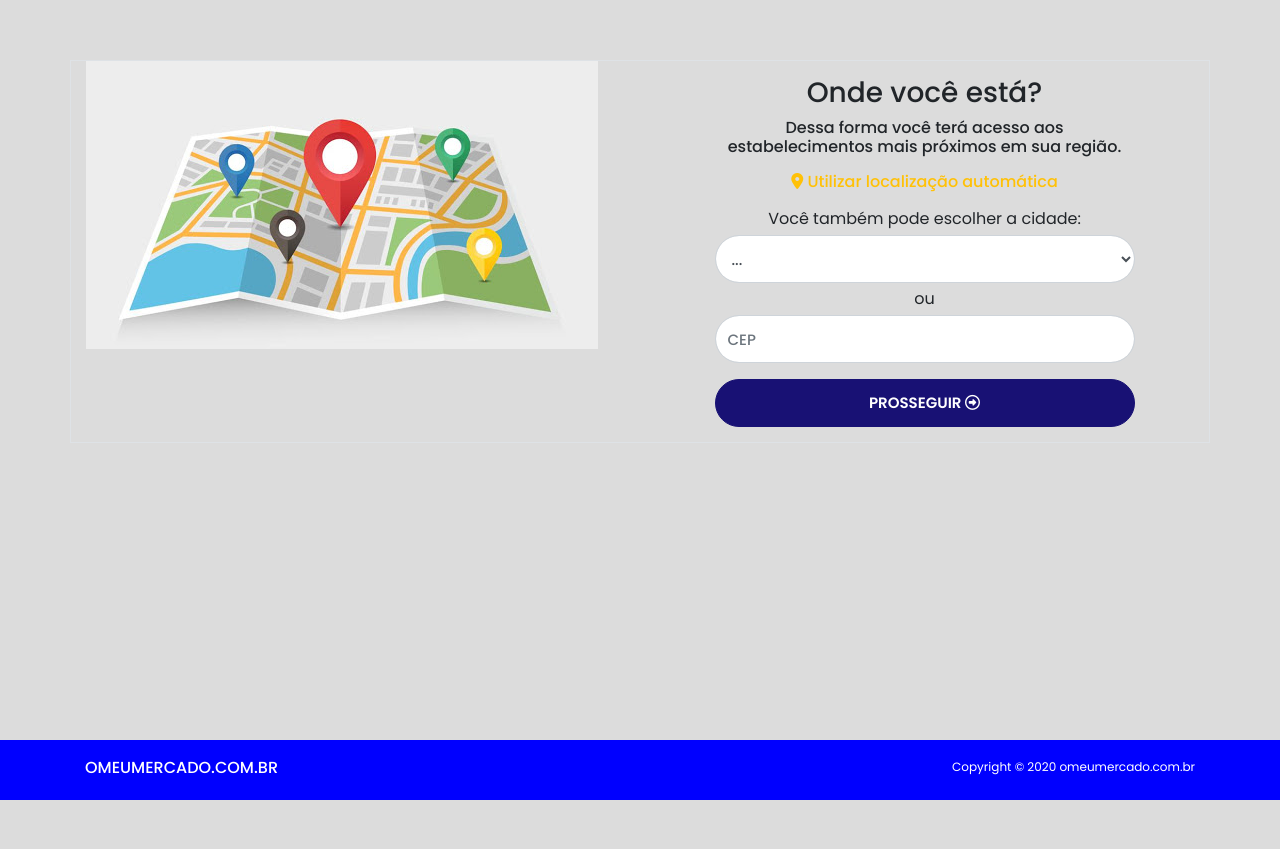
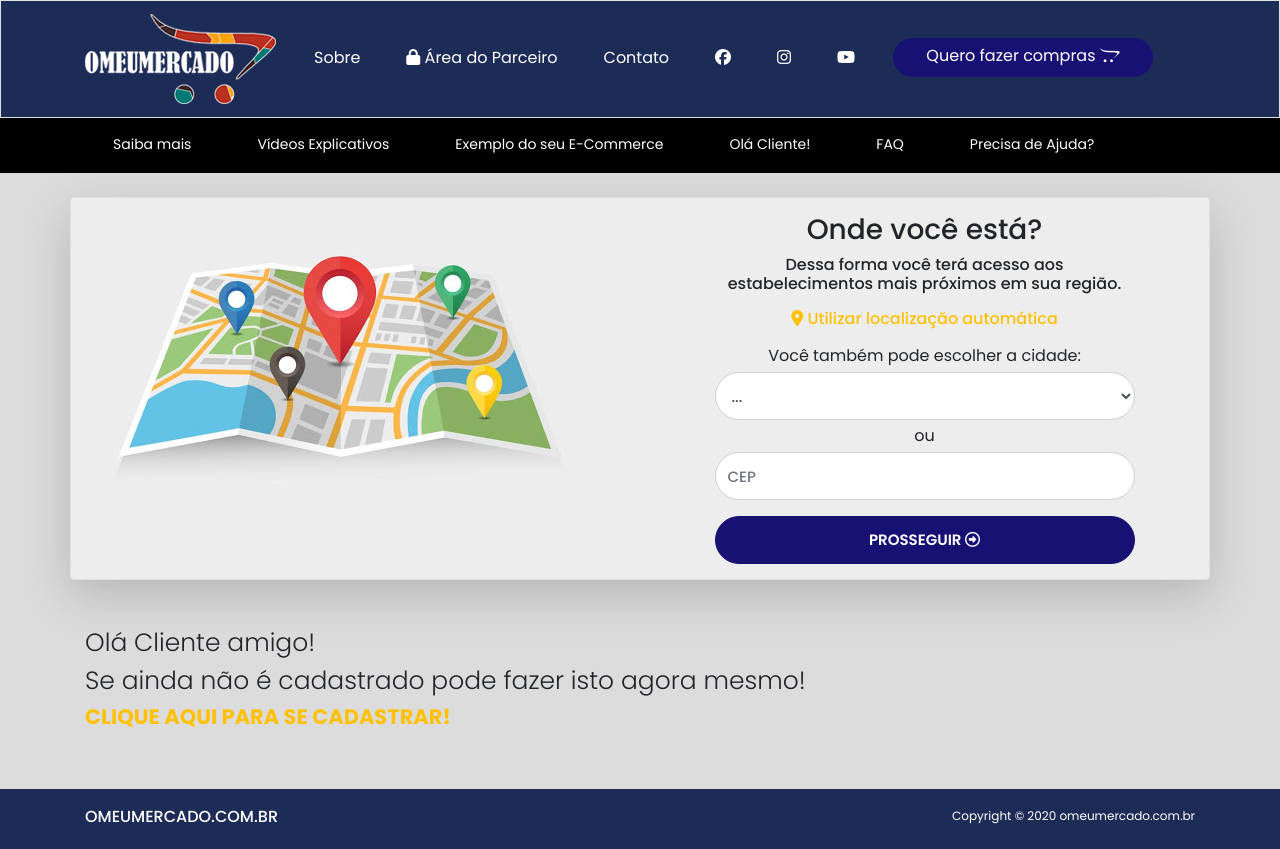
Before and after one commit to pcbarbar/omeumercado.com.br, a PHP site: page /buscaparceiro.php in a window 1280 px wide. Before the commit the page ends 800 px from the top, so only its background shows below. Run offline with PHP 8.4, Linux system fonts and the light colour scheme; some libraries are stand-ins or nearby versions.

Commit message:
terminado o html do buscaparceiro

```diff
--- a/buscaparceiro.php
+++ b/buscaparceiro.php
@@ -12,13 +12,16 @@
     <!-- Style CSS -->
     <link rel="stylesheet" href="css/style.css">
 
-    <link rel="stylesheet" href="css/pulse.css">
-
         <!-- Place your kit's code here -->
     <script src="https://kit.fontawesome.com/9c8d73ada2.js" crossorigin="anonymous"></script>
 
+    <!--Ícone da Página-->
+    <link rel="shortcut icon" href="imagens/omeumercado.ico">
+
+
     <!-- Título -->
     <title>OMeuMercado.com.br</title>
+
     <style>
       a:hover {
        color: #ffffff;
@@ -37,7 +40,83 @@
   </head>
   <body>
 
-      <div class="container border margem-superior-60 margem-inferior-60">
+<!-- PRIMEIRO NAVBAR - INICIO -->
+    <nav class="navbar navbar-expand-xl mynavblue border">
+      <div class="container">
+      <a class="navbar-brand" href="index.php" style="border-bottom: 0;"><img class="img-fluid" src="imagens/logoomeumercado90.png"></a>
+        <button class="navbar-toggler text-white" type="button" data-toggle="collapse" data-target="#navbarSite">
+          <i class="fas fa-bars"></i>
+        </button>
+        <div class="collapse navbar-collapse" id="navbarSite">
+          <ul class="navbar-nav">
+            <li class="nav-item"><a class="nav-link" href="sobre.html">Sobre</a></li>
+            <li class="nav-item"><a class="nav-link" href="loginparceiro.php"><i class="fas fa-lock"></i> Área do Parceiro</a></li>
+            <li class="nav-item"><a class="nav-link" href="contato.html">Contato</a></li>
+            <li class="nav-item"><a class="nav-link" href="#" style="border-bottom: 0;"><i class="fab fa-facebook"></i></a></li>
+            <li class="nav-item"><a class="nav-link" href="#" style="border-bottom: 0;"><i class="fab fa-instagram"></i></a></li>
+            <li class="nav-item"><a class="nav-link" href="#" style="border-bottom: 0;"><i class="fab fa-youtube"></i></a></li>
+            <div class="efeitobtn" style="margin-top: 0px;">
+              <li class="nav-item"><a class="nav-link" href="buscaparceiro.php">Quero fazer compras <i class="fab fa-opencart"></i></a></li>
+            </div>
+          </ul>
+        </div>
+      </div>
+    </nav>
+<!-- PRIMEIRO NAVBAR - FINAL -->
+
+<!-- SEGUNDO NAVBAR - INICIO -->
+    <nav class="navbar navbar-expand-xl mynavblack">
+      <div class="container">
+        <div class="collapse navbar-collapse" id="navbarSite">
+          <ul class="navbar-nav mr-auto">
+            <li class="nav-item"><a class="nav-link" href="saibamais.html">Saiba mais</a></li>
+            <li class="nav-item"><a class="nav-link" href="vdexplica.html">Vídeos Explicativos</a></li>
+            <li class="nav-item"><a class="nav-link" href="#">Exemplo do seu E-Commerce</a></li>
+            <li class="nav-item"><a class="nav-link" href="#">Olá Cliente!</a></li>
+            <li class="nav-item"><a class="nav-link" href="faq.html">FAQ</a></li>
+            <li class="nav-item"><a class="nav-link" href="#" data-toggle="modal" data-target="#modalnavbar">Precisa de Ajuda?</a></li>
+          </ul>
+        </div>
+      </div>
+    </nav>
+<!-- SEGUNDO NAVBAR - FINAL -->
+
+
+<!-- MODAL PRECISA DE AJUDA? NAVBAR - INICIO -->
+    <div class="modal fade" id="modalnavbar" tabindex="-1" role="dialog" aria-labelledby="ModalNavBar" aria-hidden="true">
+      <div class="modal-dialog" role="document">
+        <div class="modal-content">
+          <div class="modal-header">
+            <h5 class="modal-title" id="ModalNavBar">Precisa de Ajuda com o Menu?</h5>
+            <button type="button" class="close" data-dismiss="modal" aria-label="Fechar">
+              <span aria-hidden="true">&times;</span>
+            </button>
+          </div>
+          <div class="modal-body">
+            <p>- Logotipo OMEUMERCADO, esteja onde estiver clicando no logo você retorna para página principal;</p>
+            <p>- Sobre, é a idéia geral sobre seu OMeuMercado, algumas explicações, história, missão e valores;</p>
+            <p>- Área do Parceiro, é uma área exclusiva para o Parceiro cadastrado fazer a administração do seu MarketPlace, também disponível no próprio local;</p>
+            <p>- Contato, é onde você pode enviar um formuálio com dúvidas, sugestões e também onde encontrar nossos telefones e emails para você poder falar conosco;</p>
+            <p>- Ícones de Facebook, Instagram e Youtube são nossos canais sociais, entre lá e siga-nos, deixe mensagens e compartilhe nossas publicações;</>
+            <p>- Botão Quero fazer compras, é onde o cliente amigo pode procurar um estabelecimento credenciado (Parceiro) para fazer compras;</p>
+            <p>- Saiba mais, são explicações, funcionalidades, ...</p>
+            <p>- Vídeos Explicativos, decidimos incorporar vídeos explicativos pois são mais elucidativos, práticos, e de forma geral rápidos para o entendimento de como funciona a Plataforma OMeuMercado;</p>
+            <p>- Exemplo do seu E-Commerce, entre e saiba com este exemplo como ficaria se negócio on-line, não se preocupe ele será customizado para atender suas necessidades;</p>
+            <p>- FAQ, são perguntas frequentes já respondidas, talvez a resposta para sua dúvida já esteja aqui;</p>
+            <p>- Precisa de Ajuda?, este link você encontrará em vários lugares no website e poderá solucionar sua dúvida, como este aqui!</p>
+            <h6>Obrigado por estar conosco!</h6>
+          </div>
+          <div class="modal-footer">
+            <button type="button" class="btn btn-secondary" data-dismiss="modal">Fechar</button>
+          </div>
+        </div>
+      </div>
+    </div>
+<!-- MODAL PRECISA DE AJUDA? NAVBAR - FINAL -->
+
+
+<!-- PROCEDIMENTO CENTRAL ---- INÍCIO -->
+      <div class="container border mt-4 shadow-lg rounded" style="background-color: #ededed;">
         <div class="row">
           <div class="col">
             <img src="imagens/fundobuscaparceiro.jpg" class="img-fluid align-middle" alt="Imagem responsiva">
@@ -53,7 +132,7 @@
                   <option>...</option>
                   <option>Canela/RS</option>
                   <option>Gramado/RS</option>
-                  <option>Fernandópolis/SP</option>
+                  <option>Caxias do Sul/RS</option>
                 </select>
             </div>
             <p class="text-center mb-1">ou</p>
@@ -65,11 +144,22 @@
           </div>
         </div>
       </div>
+<!-- PROCEDIMENTO CENTRAL ---- FINAL -->
 
 
 
+<!-- TEXTO PARA SE CADASTRAR ---- INÍCIO -->
+    <div class="container mt-5">
+      <h3 class="h3responsiva-thin">Olá Cliente amigo!</h3>
+      <h3 class="h3responsiva-thin">Se ainda não é cadastrado pode fazer isto agora mesmo!</h3>
+      <h5 class="h4responsiva"><a class="text-warning" style="text-decoration: none;" href="index.php"><strong>CLIQUE AQUI PARA SE CADASTRAR!</strong></a></h5>
+    </div>
+<!-- TEXTO PARA SE CADASTRAR ---- FINAL -->
 
-      <footer class="py-2 fixed-bottom margem-superior-60" style="background-color: blue;">
+
+
+<!-- FOOTER PADRÃO PARA PLATAFORMA -- INÍCIO -->
+    <footer class="py-2 margem-superior-60" style="background-color: #1d2c57;">
       <div class="container">
         <div class="row" style="margin-top: 10px;">
           <div class="col">
@@ -81,17 +171,18 @@
         </div>
       </div>
     </footer>
-
-
+<!-- FOOTER PADRÃO PARA PLATAFORMA -- FINAL -->
 
 
 <!-- jQuery primeiro, depois Popper.js, depois Bootstrap JS -->
-   <script src="https://code.jquery.com/jquery-3.3.1.slim.min.js" integrity="sha384-q8i/X+965DzO0rT7abK41JStQIAqVgRVzpbzo5smXKp4YfRvH+8abtTE1Pi6jizo"
-        crossorigin="anonymous"></script>
-    <script src="https://cdnjs.cloudflare.com/ajax/libs/popper.js/1.14.7/umd/popper.min.js" integrity="sha384-UO2eT0CpHqdSJQ6hJty5KVphtPhzWj9WO1clHTMGa3JDZwrnQq4sF86dIHNDz0W1"
-        crossorigin="anonymous"></script>
-    <script src="https://stackpath.bootstrapcdn.com/bootstrap/4.3.1/js/bootstrap.min.js" integrity="sha384-JjSmVgyd0p3pXB1rRibZUAYoIIy6OrQ6VrjIEaFf/nJGzIxFDsf4x0xIM+B07jRM"
-        crossorigin="anonymous"></script>
-    <script src="js/form-validation.js"></script>
+    <!-- jQuery JS -->
+    <script src="https://code.jquery.com/jquery-3.3.1.slim.min.js" integrity="sha384-q8i/X+965DzO0rT7abK41JStQIAqVgRVzpbzo5smXKp4YfRvH+8abtTE1Pi6jizo" crossorigin="anonymous"></script>
+
+    <!-- Popper JS -->
+    <script src="https://cdnjs.cloudflare.com/ajax/libs/popper.js/1.14.7/umd/popper.min.js" integrity="sha384-UO2eT0CpHqdSJQ6hJty5KVphtPhzWj9WO1clHTMGa3JDZwrnQq4sF86dIHNDz0W1" crossorigin="anonymous"></script>
+
+    <!-- Boostrap JS -->
+    <script src="https://stackpath.bootstrapcdn.com/bootstrap/4.3.1/js/bootstrap.min.js" integrity="sha384-JjSmVgyd0p3pXB1rRibZUAYoIIy6OrQ6VrjIEaFf/nJGzIxFDsf4x0xIM+B07jRM" crossorigin="anonymous"></script>
+
   </body>
 </html>
```
Also changed, not shown: index.php (indentation only). Lines whose indentation alone changed are shown as unchanged.
